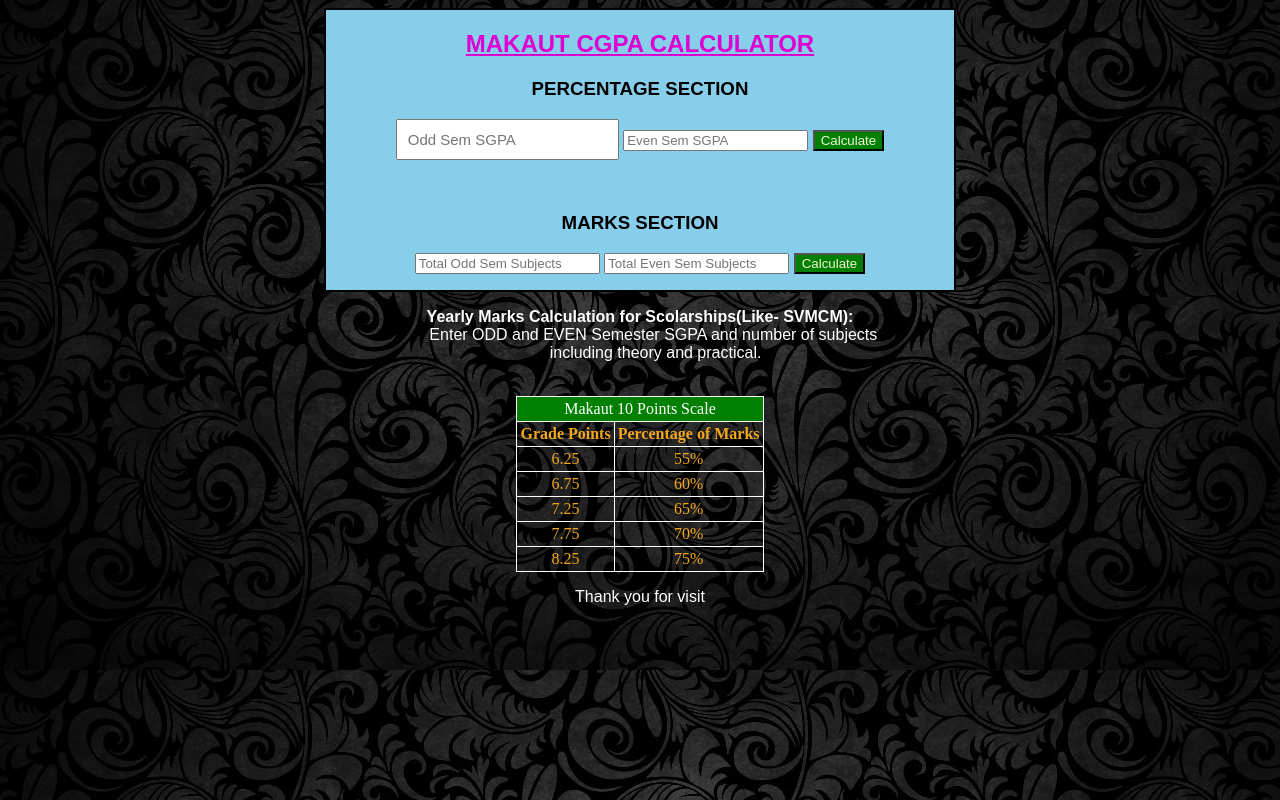
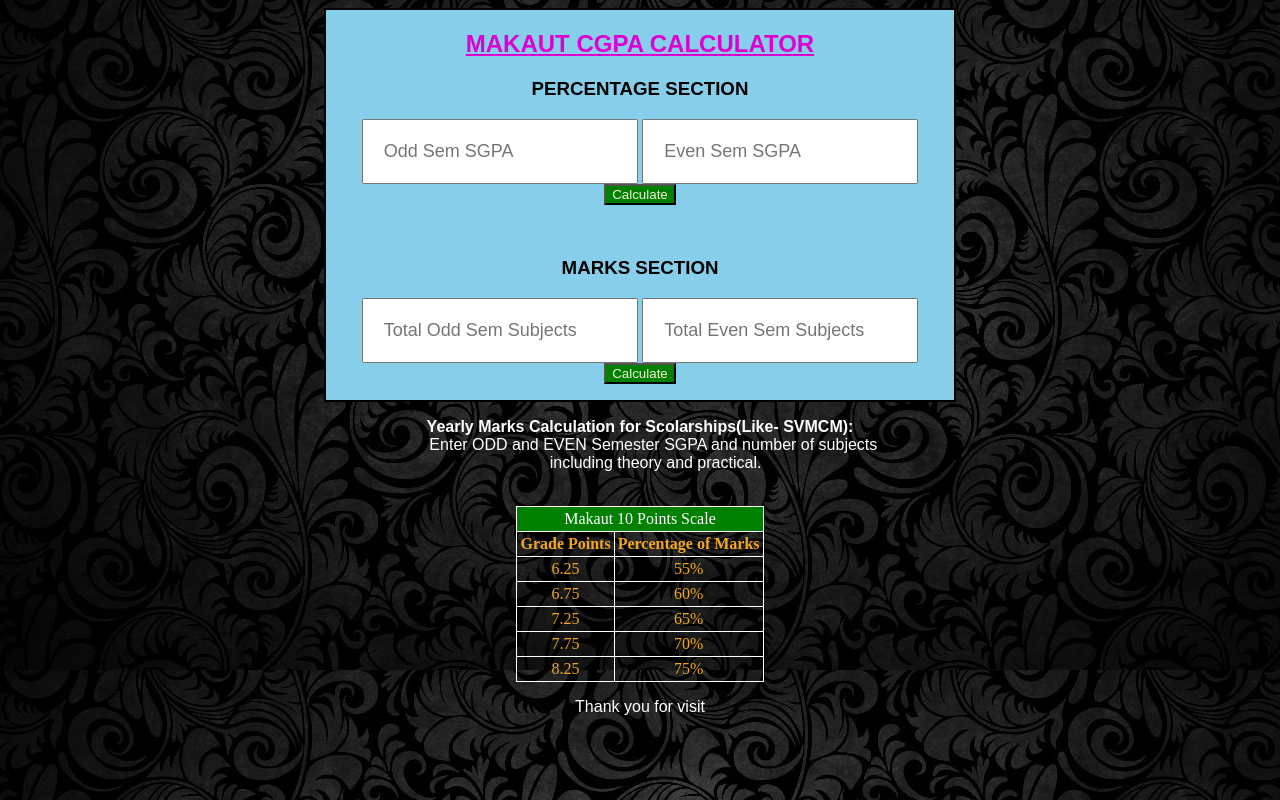
Before and after one commit to Samir1004/makaut-cgpa, a plain HTML site: page index.html in a window 1280 px wide. Drawn offline with Linux system fonts and the light colour scheme.

Commit message:
Update style.css

```diff
--- a/style.css
+++ b/style.css
@@ -38,6 +38,22 @@
            padding:0;
         }
 #num1{
-      padding:10px;
-      font-size:15px;
+      padding:20px;
+      font-size:18px;
+            font-family:sans-serif;
 }
+#num2{
+            padding:20px;
+            font-size:18px;
+            font-family:sans-serif;
+}
+#num3{
+      padding:20px;
+      font-size:18px;
+            font-family:sans-serif;
+}
+#num4{
+      padding:20px;
+      font-size:18px;
+            font-family:sans-serif;
+}
```
